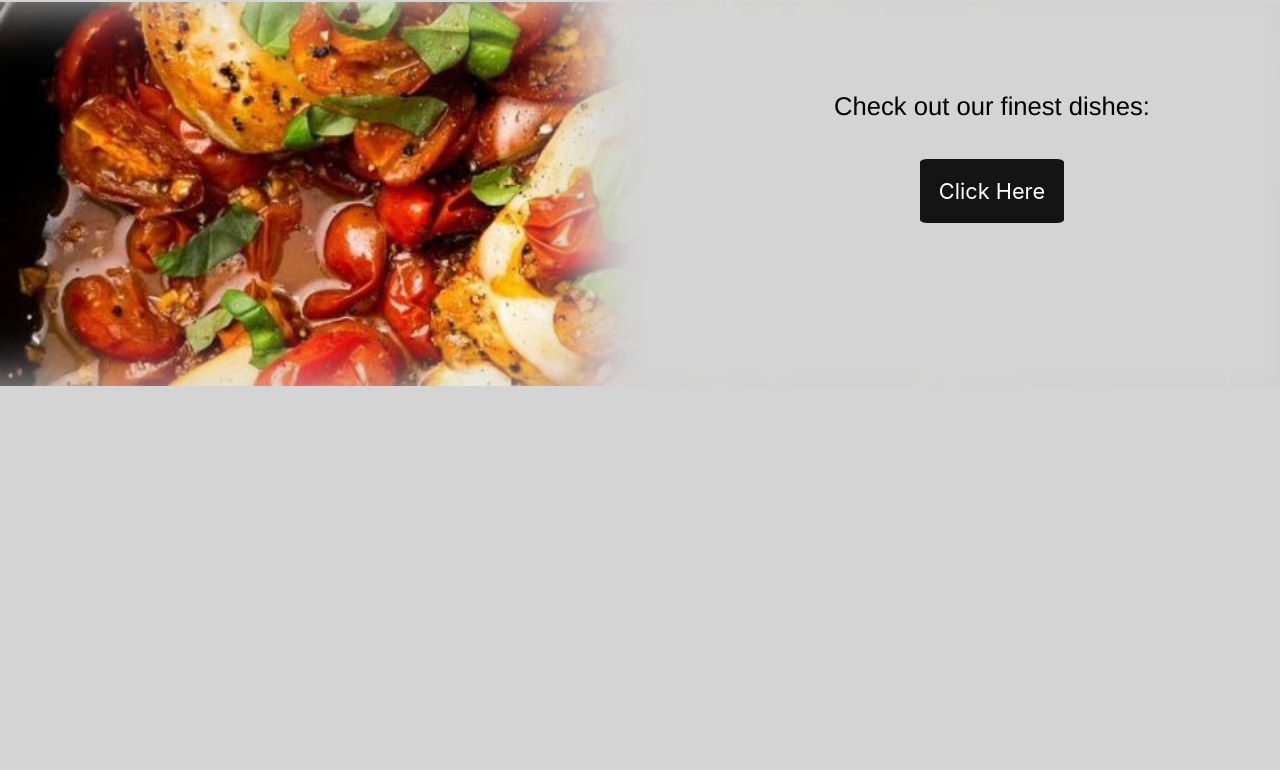
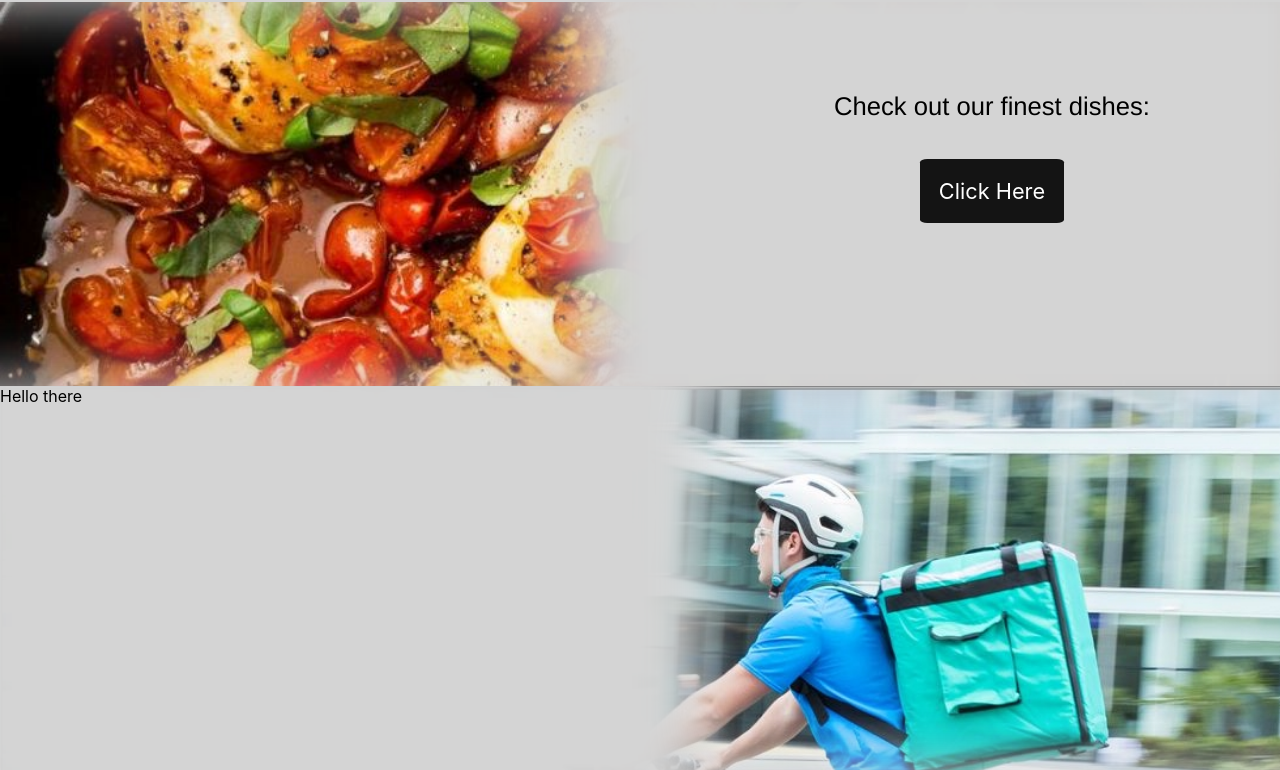
Before and after one commit to Gnorbi951/restaurant-frontend, a React (Create React App) app: page / in a window 1280 px wide. Shown: the part 762-1532 px from the top of the page. Before the commit the page ends 1148 px from the top, so only its background shows below. Built offline with nearby package versions, Linux system fonts and the light colour scheme; a web font is replaced by a local one.

Commit message:
Add Delivery Card

```diff
--- a/src/Components/MainPage.js
+++ b/src/Components/MainPage.js
@@ -1,6 +1,7 @@
 import React, {useEffect, useState} from "react";
-import background from '../images/restaurant_background.jpg'
+import background from '../images/restaurant_background.jpg';
 import dish from '../images/main_page_dish.jpg';
+import delivery from '../images/delivery2.jpg';
 import {Link} from "react-router-dom";
 import styled from 'styled-components';
 
@@ -20,9 +21,23 @@ const MainPage = () => {
                     <MenuButton to={"/menu"}>Click Here</MenuButton>
                 </DishWrapperRightBox>
             </DishWrapper>
+            <DeliveryWrapper>
+                Hello there
+            </DeliveryWrapper>
         </React.Fragment>
     )
 }
+
+const DeliveryWrapper = styled.div`
+    background: url(${delivery});
+    height: 30vw;
+    max-height: 480px;
+    width: 100%;
+    background-size: cover;
+    padding-right: 55vw;
+    box-sizing: border-box;
+    box-shadow: inset 55vw 0 60px 0px #D4D4D4;
+`;
 
 const DishWrapper = styled.div`
     background: url(${dish});
```
Also changed, not shown: src/images/delivery2.jpg (added).
